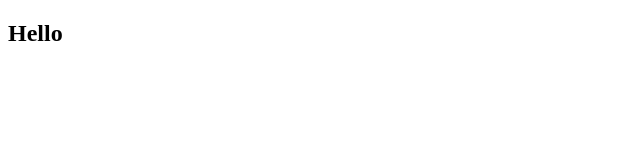
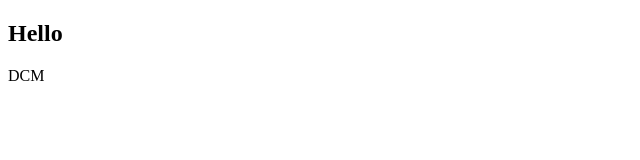
Before and after one commit to DuyTrung84/t-t, a plain HTML site: page index.html in a window 1280 px wide. Shown: the full height of the page, 0-640 px from the left. Drawn offline with Linux system fonts and the light colour scheme.

Commit message:
first commit

```diff
--- a/index.html
+++ b/index.html
@@ -8,5 +8,6 @@
 </head>
 <body>
     <h2>Hello</h2>
+    DCM
 </body>
 </html>
```
